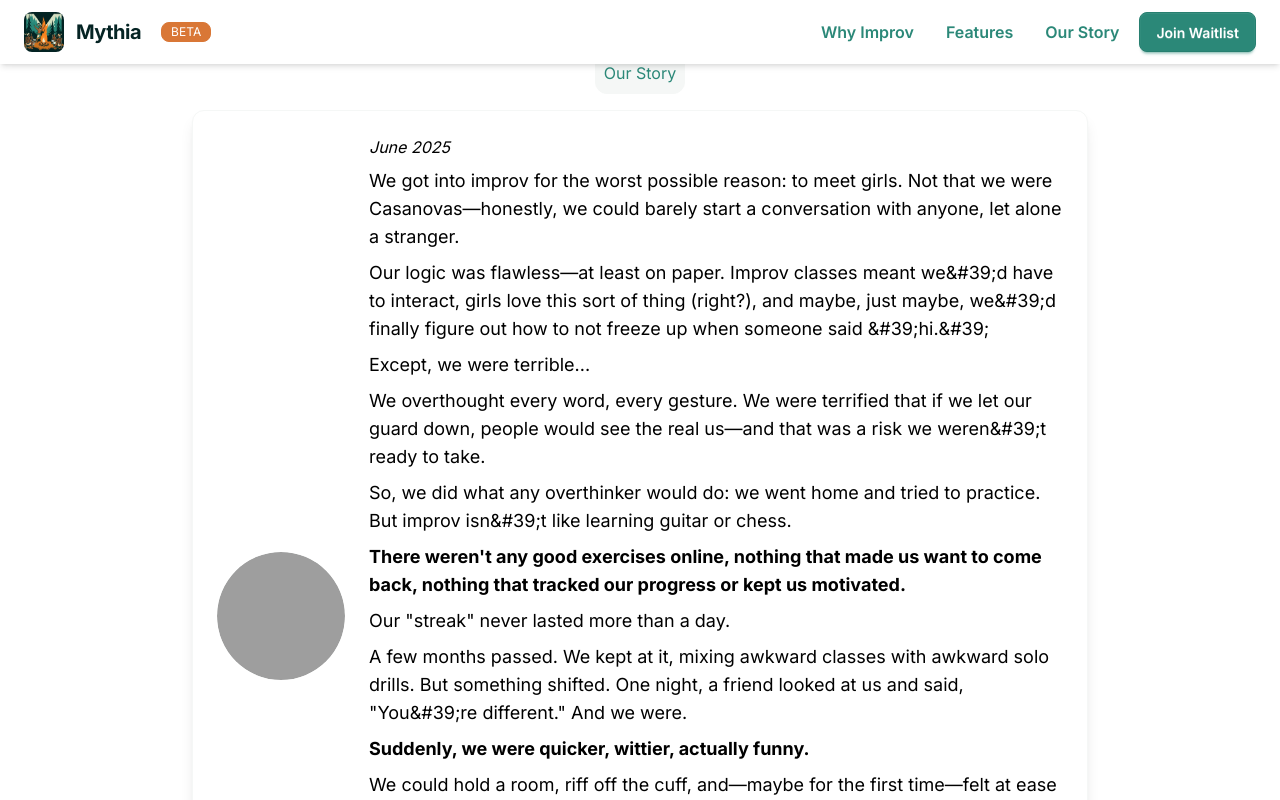
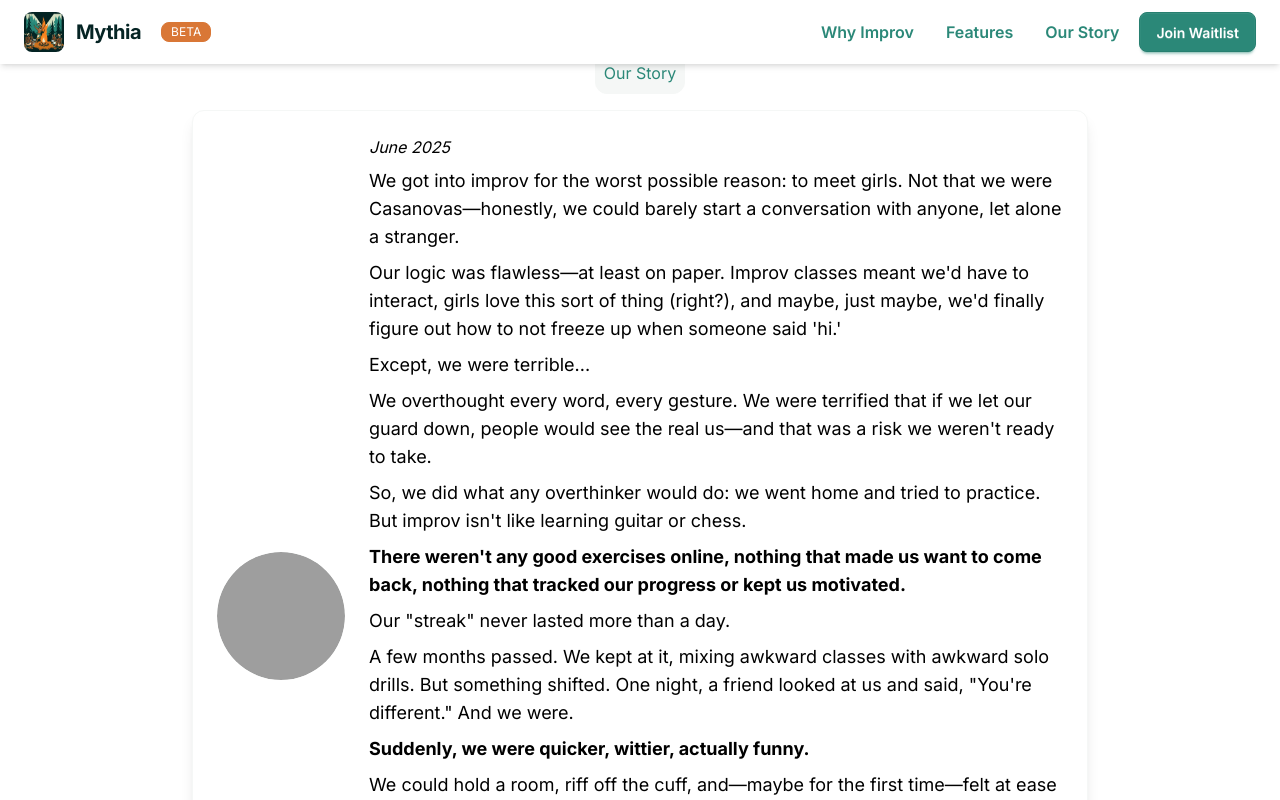
Before and after one commit to lovzzmith/improvapp, a Next.js app: page / in a window 1280 px wide. Both pictures are taken after a click on the button "Read More". Shown: the part 2700-3500 px from the top of the page. Built offline with nearby package versions, Linux system fonts and the light colour scheme; grey boxes are pictures that could not be loaded.

Commit message:
fix: use plain apostrophes in Our Story section and suppress linter for correct rendering

```diff
--- a/src/components/LandingPage.tsx
+++ b/src/components/LandingPage.tsx
@@ -308,28 +308,29 @@ function ExpandableStory() {
   const [expanded, setExpanded] = useState(false);
   const trimmed = [
     `We got into improv for the worst possible reason: to meet girls. Not that we were Casanovas—honestly, we could barely start a conversation with anyone, let alone a stranger.`,
-    `Our logic was flawless—at least on paper. Improv classes meant we&#39;d have to interact, girls love this sort of thing (right?), and maybe, just maybe, we&#39;d finally figure out how to not freeze up when someone said &#39;hi.&#39;`,
+    `Our logic was flawless—at least on paper. Improv classes meant we'd have to interact, girls love this sort of thing (right?), and maybe, just maybe, we'd finally figure out how to not freeze up when someone said 'hi.'`,
     `Except, we were terrible...`
   ];
   const full = [
     `We got into improv for the worst possible reason: to meet girls. Not that we were Casanovas—honestly, we could barely start a conversation with anyone, let alone a stranger.`,
-    `Our logic was flawless—at least on paper. Improv classes meant we&#39;d have to interact, girls love this sort of thing (right?), and maybe, just maybe, we&#39;d finally figure out how to not freeze up when someone said &#39;hi.&#39;`,
+    `Our logic was flawless—at least on paper. Improv classes meant we'd have to interact, girls love this sort of thing (right?), and maybe, just maybe, we'd finally figure out how to not freeze up when someone said 'hi.'`,
     `Except, we were terrible...`,
-    `We overthought every word, every gesture. We were terrified that if we let our guard down, people would see the real us—and that was a risk we weren&#39;t ready to take.`,
-    `So, we did what any overthinker would do: we went home and tried to practice. But improv isn&#39;t like learning guitar or chess.`,
-    <span className="font-bold" key="bold1">There weren&#39;t any good exercises online, nothing that made us want to come back, nothing that tracked our progress or kept us motivated.</span>,
+    `We overthought every word, every gesture. We were terrified that if we let our guard down, people would see the real us—and that was a risk we weren't ready to take.`,
+    `So, we did what any overthinker would do: we went home and tried to practice. But improv isn't like learning guitar or chess.`,
+    <span className="font-bold" key="bold1">There weren't any good exercises online, nothing that made us want to come back, nothing that tracked our progress or kept us motivated.</span>,
     `Our "streak" never lasted more than a day.`,
-    `A few months passed. We kept at it, mixing awkward classes with awkward solo drills. But something shifted. One night, a friend looked at us and said, "You&#39;re different." And we were.`,
+    `A few months passed. We kept at it, mixing awkward classes with awkward solo drills. But something shifted. One night, a friend looked at us and said, "You're different." And we were.`,
     <span className="font-bold" key="bold2">Suddenly, we were quicker, wittier, actually funny.</span>,
     `We could hold a room, riff off the cuff, and—maybe for the first time—felt at ease in our own skin. The pressure was gone.`,
     <span className="font-bold" key="bold3">We could breathe.</span>,
-    `That&#39;s when the questions started. Friends wanted to know our secret. Could we teach them? We tried, and this time, with a bit of guidance and feedback, they learned in half the time it took us.`,
+    `That's when the questions started. Friends wanted to know our secret. Could we teach them? We tried, and this time, with a bit of guidance and feedback, they learned in half the time it took us.`,
     `So, we built it.`,
-    `And in case you&#39;re wondering, yes—it works. (👰)`
+    `And in case you're wondering, yes—it works. (👰)`
   ];
   const story = expanded ? full : trimmed;
   return (
     <div>
+      {/* eslint-disable-next-line react/no-unescaped-entities */}
       {story.map((para, idx) => (
         <p key={idx} className="text-base md:text-lg text-black mb-2">{para}</p>
       ))}
```
